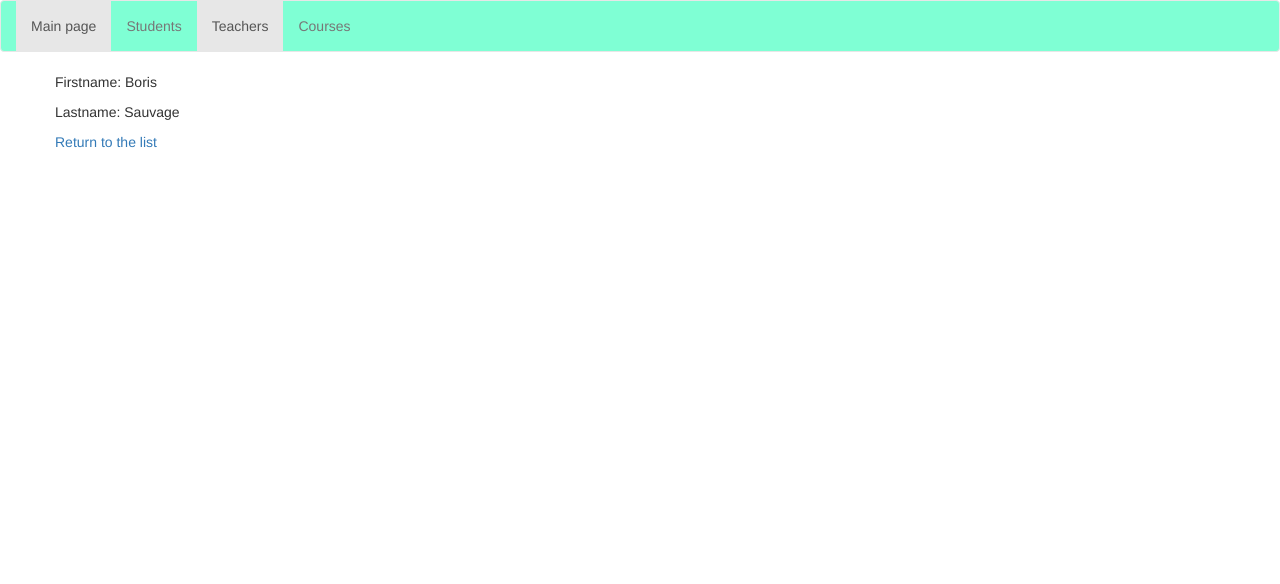
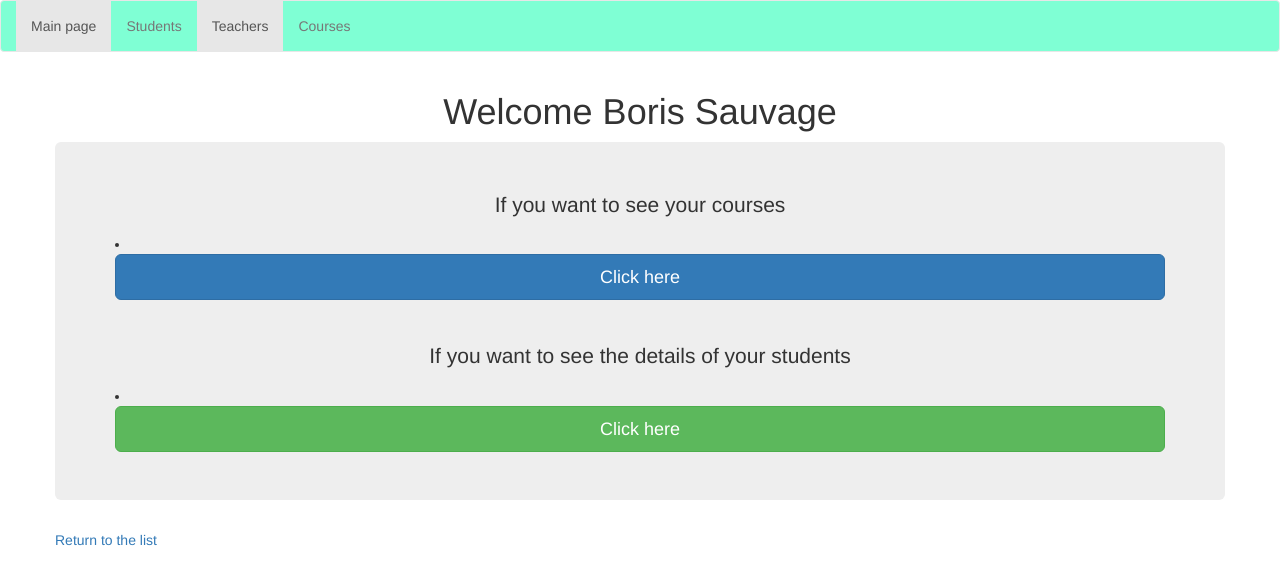
Before and after one commit to sebpivot/AngularGroupProjectAJMS, an Angular app: page /teachers/1 in a window 1280 px wide. Shown: the top 584 px of the page. Built offline with nearby package versions, Linux system fonts and the light colour scheme.

Commit message:
Addition of the two buttons in the teacher details to see the list of its students and the list of its courses. Some style is also made.

```diff
--- a/src/app/prof-details/prof-details.component.css
+++ b/src/app/prof-details/prof-details.component.css
@@ -0,0 +1,3 @@
+h1, p {
+  text-align: center;
+}
--- a/src/app/prof-details/prof-details.component.html
+++ b/src/app/prof-details/prof-details.component.html
@@ -1,6 +1,18 @@
 <body>
 
-<p> Firstname: {{ teacherFirstname }} </p>
-<p> Lastname: {{ teacherLastname }} </p>
+<h1> Welcome {{ teacherFirstname }} {{ teacherLastname }}</h1>
+
+
+<div class="jumbotron">
+  <p class="lead">If you want to see your courses </p>
+  <li routerLinkActive="active">
+    <a class="btn btn-primary btn-lg btn-block" href="#" role="button" routerLink="/courses">Click here</a>
+    <hr class="my-4">
+    <p>If you want to see the details of your students </p>
+  <li routerLinkActive="active">
+    <a class="btn btn-success btn-lg btn-block" href="#" role="button" routerLink="/students">Click here</a>
+</div>
+
+
 <a routerLink="/teachers"> Return to the list </a>
 </body>
--- a/src/app/prof/prof.component.html
+++ b/src/app/prof/prof.component.html
@@ -1,8 +1,7 @@
 <h2>Teacher n°{{ teacherId }}</h2>
 <ul class="list-group">
 
-  <p>Firstname : {{ teacherFirstname }} </p>
-  <p>Lastname : {{ teacherLastname }} </p>
-  <a [routerLink]="[teacherId]">Details</a>
+  <p>Name : {{ teacherFirstname }} {{ teacherLastname }} </p>
+  <a [routerLink]="[teacherId]">Click here to see more</a>
 
 </ul>
```
